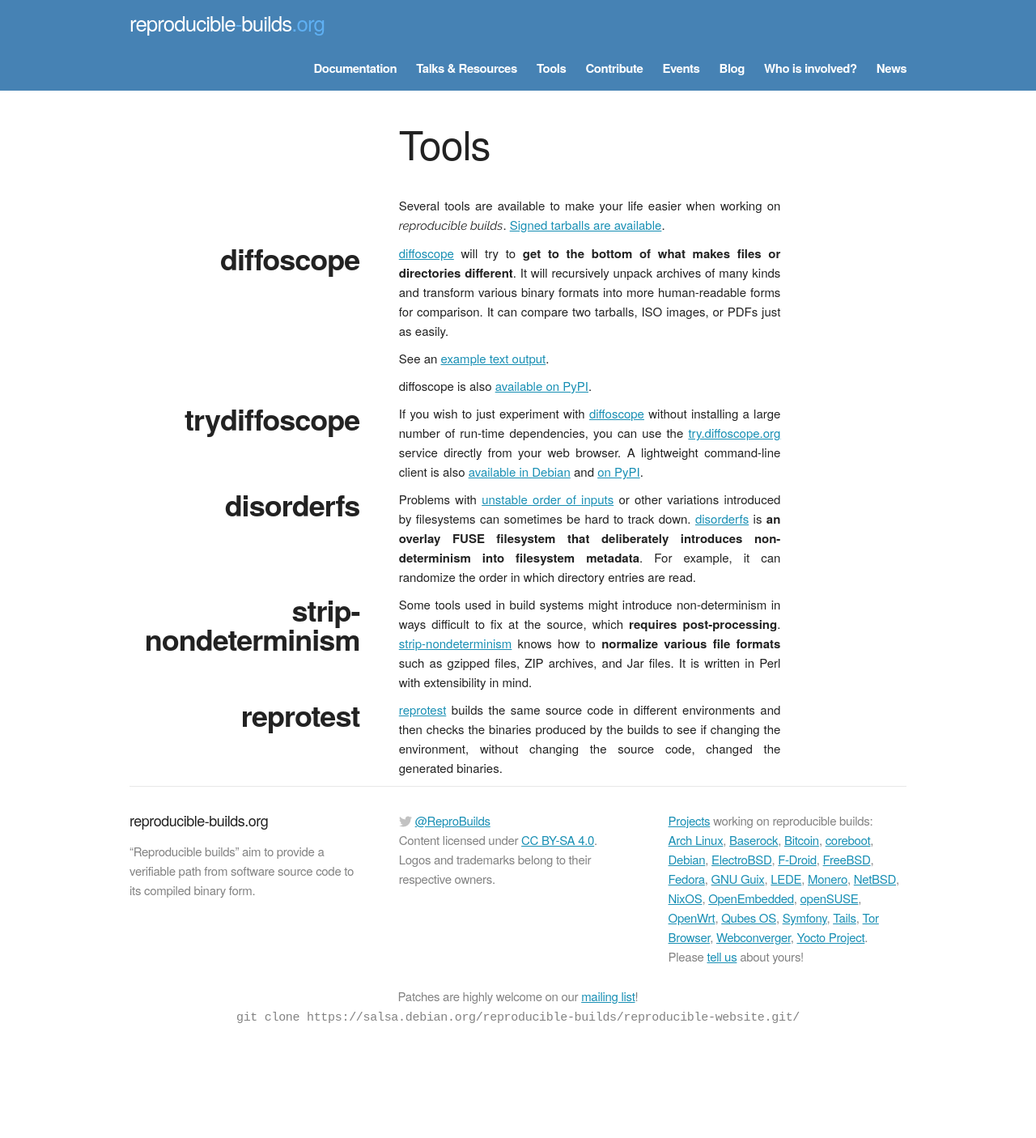
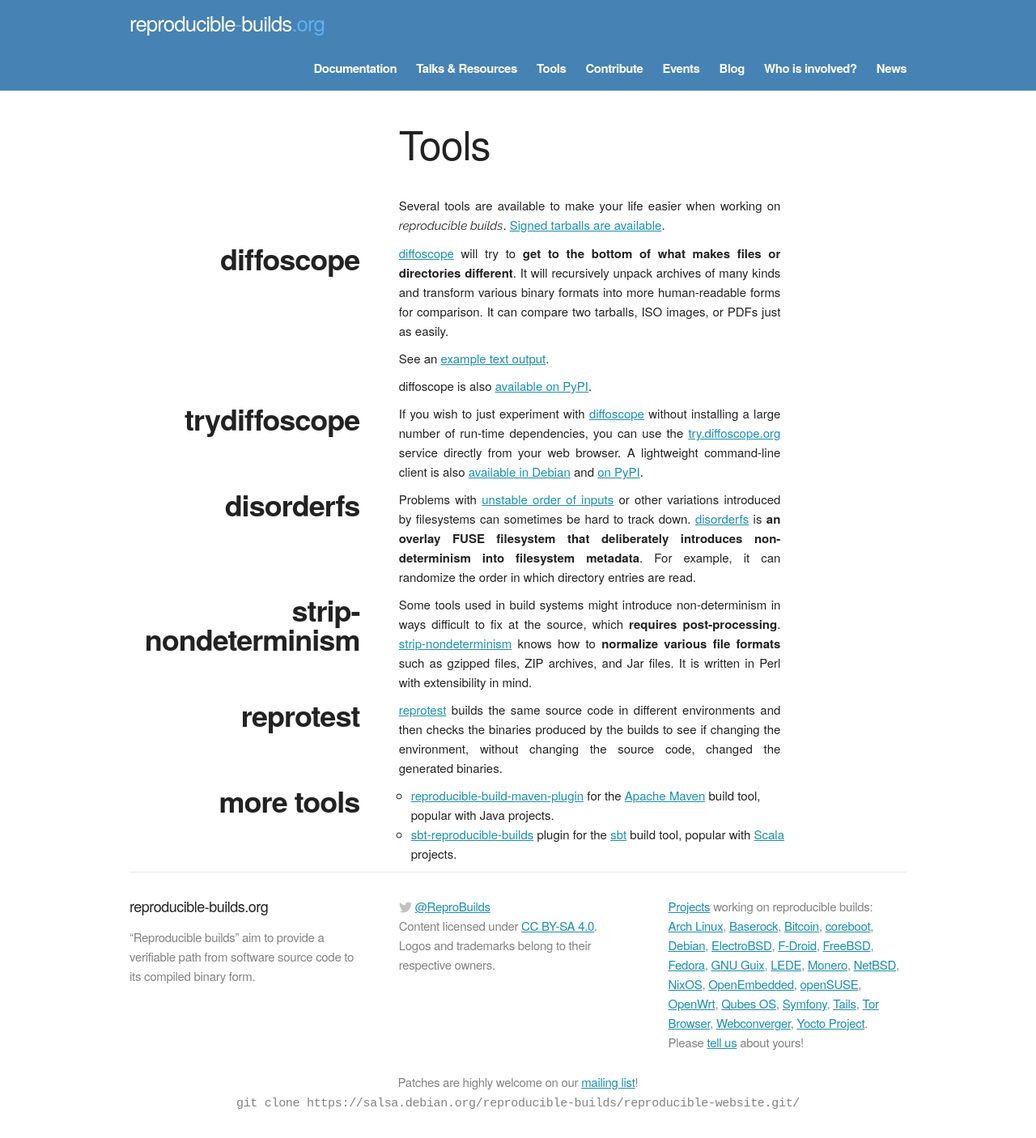
Before and after one commit to prototypefund/reproducible-website, a Jekyll site: the page built from tools.html, in a window 1280 px wide. Shown: the whole page at 81% size. Built offline with Jekyll 4.4.1, drawn with Linux system fonts in a browser that asks for light colours; some web fonts are replaced; before the commit the page ends 1300 px from its top, so only the background shows below that.

Commit message:
Add maven and sbt plugin projects
Added a 'more tools' section since these seem interesting enough to mention,
but not general/prominent enough to warrant their own section.

```diff
--- a/tools.html
+++ b/tools.html
@@ -93,4 +93,14 @@
       without changing the source code, changed the generated binaries.
     </p>
   </div>
+  <div class="row">
+    <div class="four columns title">
+      <h2>more tools</h2>
+    </div>
+    <div class="eight columns text">
+      <ul>
+        <li><a href="https://zlika.github.io/reproducible-build-maven-plugin">reproducible-build-maven-plugin</a> for the <a href="https://maven.apache.org">Apache Maven</a> build tool, popular with Java projects.</li>
+        <li><a href="https://github.com/raboof/sbt-reproducible-builds#readme">sbt-reproducible-builds</a> plugin for the <a href="https://www.scala-sbt.org/">sbt</a> build tool, popular with <a href="https://www.scala-lang.org/">Scala</a> projects.</li>
+      </ul>
+    </div>
 </div>
```
